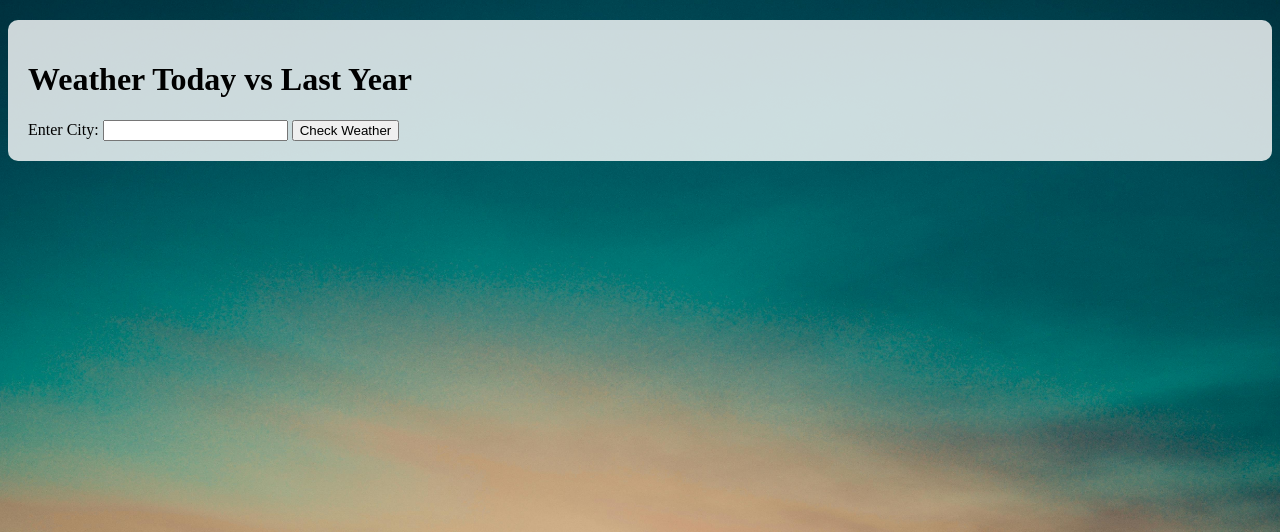
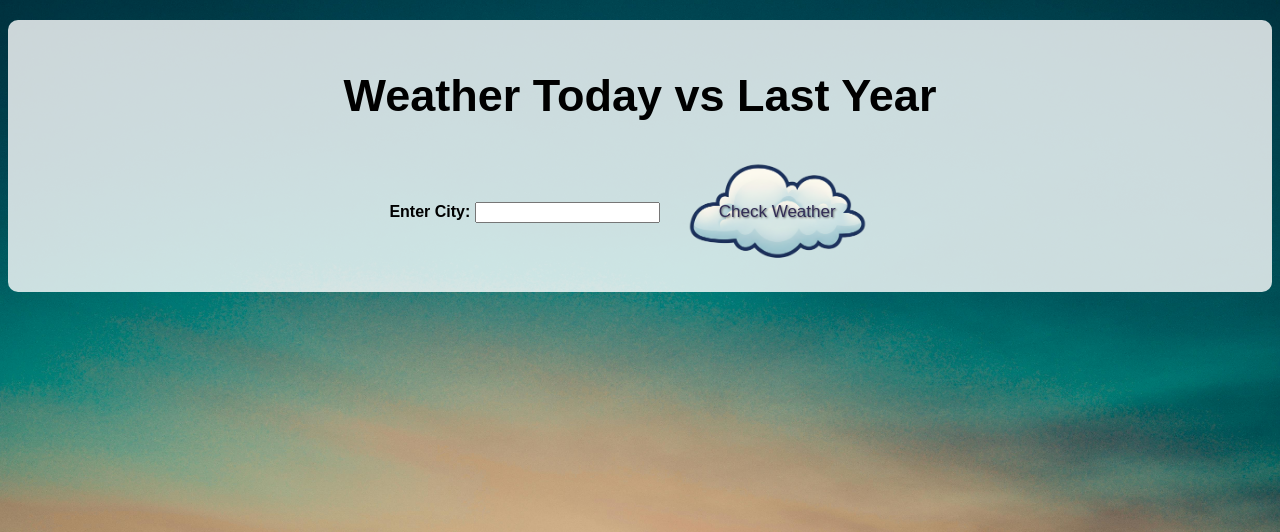
Before and after one commit to gokulpmathivanan/Weather-comparison, a Flask app: page / in a window 1280 px wide. Shown: the top 532 px of the page. Run offline with Flask 3, Linux system fonts and the light colour scheme.

Commit message:
Made layout changes

```diff
--- a/app.py
+++ b/app.py
@@ -65,36 +65,46 @@ def index():
         historical_7day_min = sum(historical_data_7day['apparent_temperature_min'])/len(historical_data_7day['apparent_temperature_min'])
         historical_7day_min = round(historical_7day_min,1)
         historical_7day_mean = sum(historical_data_7day['apparent_temperature_mean'])/len(historical_data_7day['apparent_temperature_mean'])
+        historical_7day_mean = round(historical_7day_mean,1)
         historical_7day_precip = sum(historical_data_7day['precipitation_sum'])/len(historical_data_7day['precipitation_sum'])
+        historical_7day_precip = round(historical_7day_precip,1)
         historical_7day_precip_hours = sum(historical_data_7day['precipitation_hours'])/len(historical_data_7day['precipitation_hours'])
-
+        historical_7day_precip_hours = round(historical_7day_precip_hours,1)
 
         #Comparison
         comparison = "Hotter" if current_mean > historical_mean else "Cooler" if current_mean< historical_mean else "similar"
         result = f"""
-        <div style= 'font-family: Arial, sans-serif; max-width: 600pc; margin:auto; padding:20px;'>
+        <div class= "weather-wrapper">
             <h2 style='color: #333;'> Weather in {city}:</h2>
-            <h3 style='color: #555;'> Today</h3>
-            <p style="padding: 0px 20px; line-height:1.5">
-                <strong>Apparent Max:</strong> {current_max}°C<br>
-                <strong>Apparent Min:</strong> {current_min}°C<br>
-                <strong>Apparent Mean:</strong> {current_mean}°C<br>
-                <strong>Expected precipitation:</strong> {current_precip_sum} mm in {current_precip_hours} hours<br>
-            </p>
-            <h3 style='color: #555;'> Same day Last year</h3>
-            <p style="padding: 0px 20px; font-size: 16px; line-height:1.5">
-                <strong>Apparent Max:</strong> {historical_max}°C<br>
-                <strong>Apparent Min:</strong> {historical_min}°C<br>
-                <strong>Apparent Mean:</strong> {historical_mean}°C<br>
-                <strong>Precipitation:</strong> {historical_precip_sum} mm in {historical_precip_hours} hours<br>
-            <h4 style='color: #555;padding: 0px 20px'> Average of last 7 days</h4>
-            <p style="padding: 0px 20px; font-size: 16px; line-height:1.5">
-                <strong>Apparent Max:</strong> {historical_7day_max}°C<br>
-                <strong>Apparent Min:</strong> {historical_7day_min}°C<br>
-                <strong>Apparent Mean:</strong> {historical_7day_mean}°C<br>
-                <strong>Precipitation:</strong> {historical_7day_precip} mm in {historical_7day_precip_hours} hours<br>
-            </p>
-            <p> It's <span style= 'font-weight: bold; color: #151E3D;'>{comparison}</span> today!</p>
+            <div class="weather-comparison">
+                <div class= "weather-historical">
+                    <h3 style='color: #555;'> Same day Last year</h3>
+                    <p style="padding: 0px 20px; font-size: 16px; line-height:1.5">
+                        <strong>Apparent Max:</strong> <br>{historical_max}°C<br><br>
+                        <strong>Apparent Min:</strong> <br>{historical_min}°C<br><br>
+                        <strong>Apparent Mean:</strong> <br>{historical_mean}°C<br><br>
+                        <strong>Precipitation:</strong> <br>{historical_precip_sum} mm in {historical_precip_hours} hours<br><br>
+                    <h4 style='color: #555;padding: 0px 20px'> Average of last 7 days</h4>
+                    <p style="padding: 0px 20px; font-size: 16px; line-height:1.5">
+                        <strong>Apparent Max:</strong> <br>{historical_7day_max}°C<br><br>
+                        <strong>Apparent Min:</strong> <br>{historical_7day_min}°C<br><br>
+                        <strong>Apparent Mean:</strong> <br> {historical_7day_mean}°C<br><br>
+                        <strong>Precipitation:</strong> <br>{historical_7day_precip} mm in {historical_7day_precip_hours} hours<br>
+                    </p>
+                </div>
+                <div class= "weather-today">
+                    <h3 style='color: #555;'> Today</h3>
+                    <p style="padding: 0px 20px; line-height:1.5">
+                        <strong>Apparent Max:</strong> <br>{current_max}°C<br><br>
+                        <strong>Apparent Min:</strong> <br>{current_min}°C<br><br>
+                        <strong>Apparent Mean:</strong> <br>{current_mean}°C<br><br>
+                        <strong>Expected precipitation:</strong> <br>{current_precip_sum} mm in {current_precip_hours} hours<br><br><br>
+                    </p>
+                    <p style= 'font-size:26px; text-align: center'> It's <span style= 'font-size: 28px; font-weight: bold; color: #151E3D;'>{comparison}</span> today!</p>
+
+                </div>
+            </div>
+        </div>
         """
        #Today in {city}: Max: {current_max}°C, Min: {current_min}°C, Apparent Temperature (Mean): {current_mean}°C, There is expected to be {current_precip_sum} mm precipitation in {current_precip_hours} hours<br><br> This day Last year: Max: {historical_max}°C, Min: {historical_min}°C, Apparent Temperature (Mean): {historical_mean}°C, There was {historical_precip_sum} mm precipitation in {historical_precip_hours} hours<br><br><br> It's <b>{comparison}</b> today!
 
--- a/static/css/style.css
+++ b/static/css/style.css
@@ -3,9 +3,61 @@ body{
     background-size: cover;
 }
 
+.weather-wrapper{
+    font-family: Arial, Helvetica, sans-serif;
+    max-width: 600px;
+    margin: auto;
+    padding: 20px;
+}
+
+.weather-comparison{
+    display: flex;
+    gap: 20px;
+    justify-content: space-between;
+}
+
+.weather-today, .weather-historical{
+    flex: content;
+    min-width: 250px;
+    background-color: rgba(255, 255, 255, 0.9);
+    padding: 25px;
+    border-radius: 10px;
+}
+
+.city-text{
+    font-size: medium;
+    font-weight: bold;
+    font-family: Arial, Helvetica, sans-serif;
+}
+.button{
+    background-image: url('/static/images/Gemini_Generated_Image_kivyjgkivyjgkivy-Photoroom.png');
+    background-size: cover;
+    background-position: center;
+    background-repeat: no-repeat;
+    background-color: rgba(0, 0, 0, 0);
+    color: #332D56;
+    padding: 50px 55px;
+    font-size: 17px;
+    font-family: fantasy;
+    font-stretch: expanded;
+    border: none;
+    cursor: pointer;
+    transition: 0.2s ease, opacity 0.3s ease;
+    text-shadow: 1px 1px 2px rgba(0, 0, 0, 0.5);
+}
+
+.button:hover{
+    transform: scale(1);
+    opacity: 0.9;
+}
+.button:active{
+    transform: scale(1);
+    opacity: 0.8;
+}
 .weather-container{
     background-color: rgba(255, 255, 255, 0.8);
     padding: 20px;
     border-radius: 10px;
     margin: 20px auto;
+    text-align: center;
 }
--- a/templates/index.html
+++ b/templates/index.html
@@ -7,13 +7,13 @@
 </head>
 <body>
     <div class="weather-container">
-    <h1>
+    <h1 style="font-family: Arial, Helvetica, sans-serif; font-size: 45px;">
         Weather Today vs Last Year
     </h1>
     <form method="post">
-        <label for="city"> Enter City: </label>
+        <label for="city" class="city-text"> Enter City: </label>
         <input type="text" id="city" name="city" required>
-        <button type="submit"> Check Weather </button>
+        <button type="submit" class="button"> Check Weather </button>
     </form>
     {% if error %}
         <p style="color: red;">{{ error }}</p>
```
Also changed, not shown: static/images/Gemini_Generated_Image_kivyjgkivyjgkivy-Photoroom.png (added), static/images/Gemini_Generated_Image_kivyjgkivyjgkivy.png (added).
